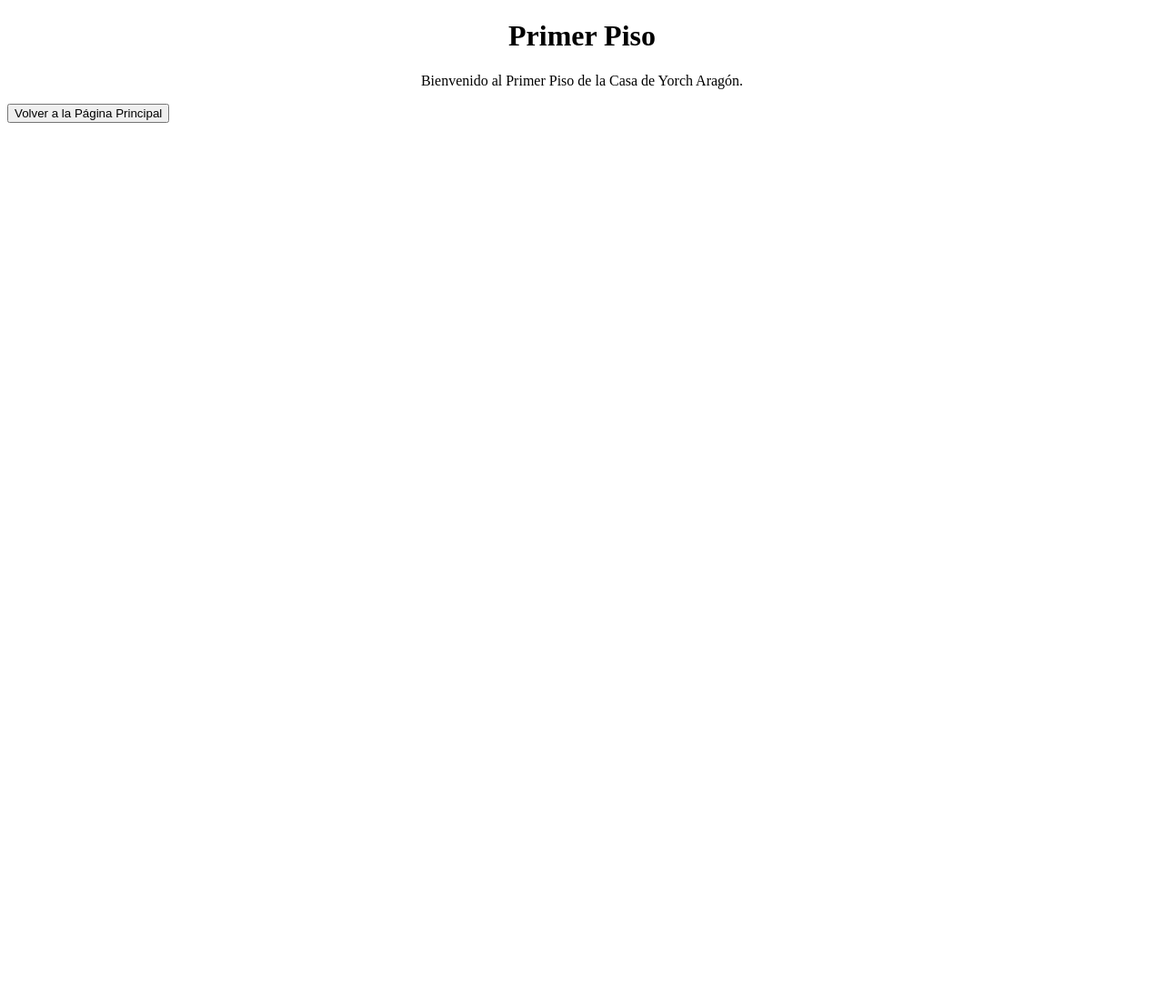
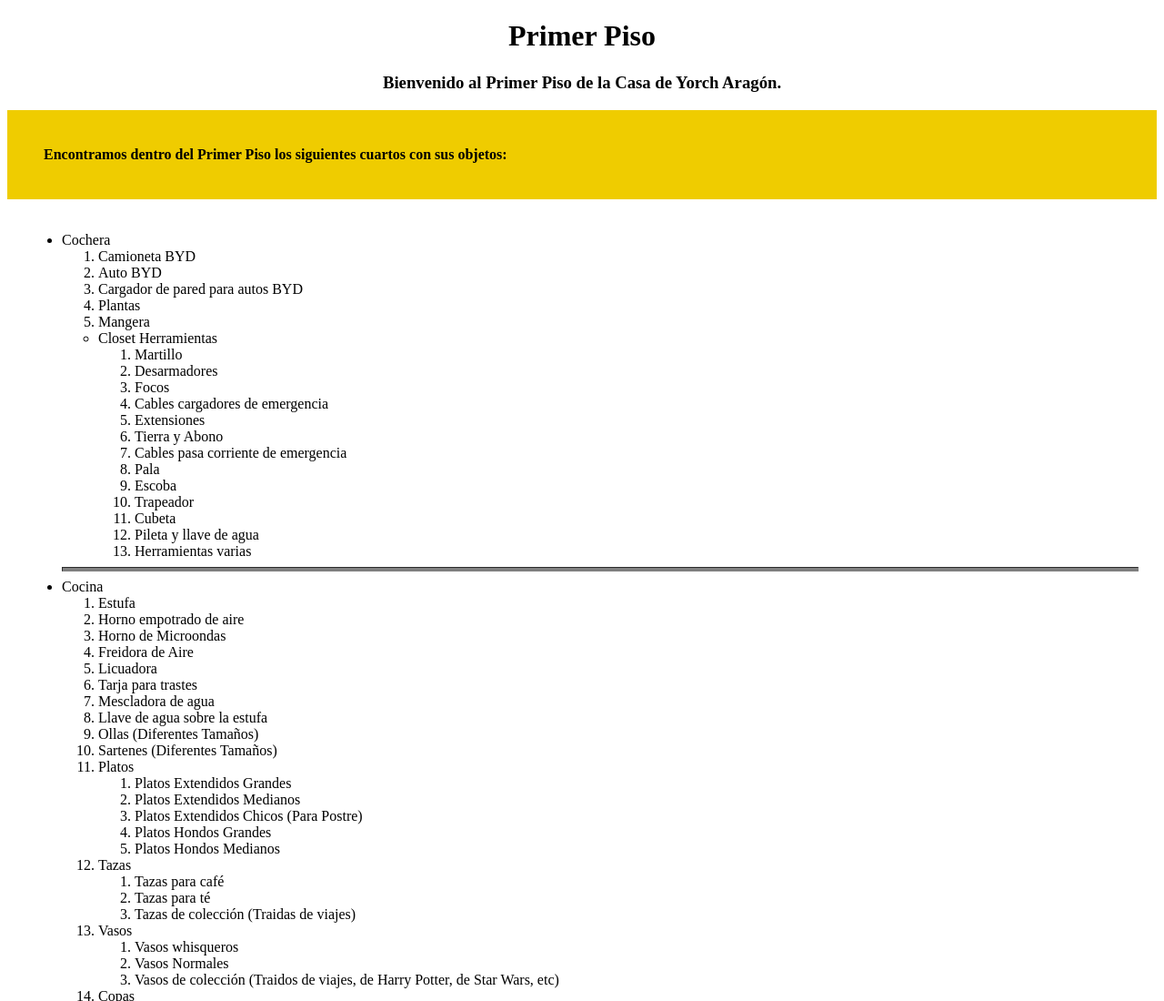
Before and after one commit to Yorch7719/Ejercicio-Mi-Casa, a plain HTML site: page Primer_Piso.html in a window 1280 px wide. Shown: the top 1100 px of the page at 91% size. Before the commit the page ends 800 px from the top, so only its background shows below. Drawn offline with Linux system fonts and the light colour scheme.

Commit message:
add: Información en Primer Piso

```diff
--- a/Primer_Piso.html
+++ b/Primer_Piso.html
@@ -8,7 +8,116 @@
 </head>
 <body>
     <h1>Primer Piso</h1>
-    <p>Bienvenido al Primer Piso de la Casa de Yorch Aragón.</p>
+    <h3>Bienvenido al Primer Piso de la Casa de Yorch Aragón.</h3>
+    <div class="primerpiso">
+        <h4>Encontramos dentro del Primer Piso los siguientes cuartos con sus objetos:</h4>
+    </div>
+    <div class="cochera">
+        <ul>
+            <li>Cochera</li>
+               <ol>
+                <li>Camioneta BYD</li>
+                <li>Auto BYD</li>
+                <li>Cargador de pared para autos BYD</li>
+                <li>Plantas</li>
+                <li>Mangera</li>
+               </ol>
+            <ul>
+                <li>Closet Herramientas</li>
+                <ol>
+                    <li>Martillo</li>
+                    <li>Desarmadores</li>
+                    <li>Focos</li>
+                    <li>Cables cargadores de emergencia</li>
+                    <li>Extensiones</li>
+                    <li>Tierra y Abono</li>
+                    <li>Cables pasa corriente de emergencia</li>
+                    <li>Pala</li>
+                    <li>Escoba</li>
+                    <li>Trapeador</li>
+                    <li>Cubeta</li>
+                    <li>Pileta y llave de agua</li>
+                    <li>Herramientas varias</li>
+                </ol>
+            </ul>
+            <hr>
+            <li>Cocina</li>
+            <ol>
+                <li>Estufa</li>
+                <li>Horno empotrado de aire</li>
+                <li>Horno de Microondas</li>
+                <li>Freidora de Aire</li>
+                <li>Licuadora</li>
+                <li>Tarja para trastes</li>
+                <li>Mescladora de agua</li>
+                <li>Llave de agua sobre la estufa</li>
+                <li>Ollas (Diferentes Tamaños)</li>
+                <li>Sartenes (Diferentes Tamaños)</li>
+                    <li>Platos</li>
+                    <ol>
+                      <li>Platos Extendidos Grandes</li>
+                      <li>Platos Extendidos Medianos</li>
+                      <li>Platos Extendidos Chicos (Para Postre)</li>
+                      <li>Platos Hondos Grandes</li>
+                      <li>Platos Hondos Medianos</li>
+                    </ol>
+                    <li>Tazas</li>
+                    <ol>
+                        <li>Tazas para café</li>
+                        <li>Tazas para té</li>
+                        <li>Tazas de colección (Traidas de viajes)</li>
+                    </ol>
+                    <li>Vasos</li>
+                    <ol>
+                        <li>Vasos whisqueros</li>
+                        <li>Vasos Normales</li>
+                        <li>Vasos de colección (Traidos de viajes, de Harry Potter, de Star Wars, etc)</li>
+                    </ol>
+                    <li>Copas</li>
+                    <ol>
+                        <li>Copas para vino tinto</li>
+                        <li>Copas para vino blanco y rosado</li>
+                        <li>Copas para Martini</li>
+                        <li>Copas para Champagne</li>
+                        <li>Copas para Digestivos</li>
+                    </ol>
+                    <li>Tarros</li>
+                    <ol>
+                        <li>Tarros para cerveza de 1 litro</li>
+                        <li>Tarros para cerveza (pints / pintas)</li>
+                        <li>Tarros para cerveza artesanal (Guinness / Stela Artois)</li>
+                    </ol>
+                    <li>Tazas de barro (para pajaretes y/o cantaritos)</li>
+                    <li>Cubiertos</li>
+                    <ol>
+                        <li>Tenedores para Ensalada</li>
+                        <li>Tenedores para Pasta</li>
+                        <li>Tenedores para Plato Fuerte</li>
+                        <li>Tenedores para Postre</li>
+                        <li>Cucharas para Sopa</li>
+                        <li>Cucharas para Pozole</li>
+                        <li>Cucharas para Postre</li>
+                        <li>Cucharas para Café y/o Té</li>
+                        <li>Cuchillos de Embarre</li>
+                        <li>Cuchillos de Corte</li>
+                        <li>Cuchillos de Mantequilla</li>
+                    </ol>
+                    <li>Cubiertos para Cocinar</li>
+                    <ol>
+                        <li>Espatula</li>
+                        <li>Globo</li>
+                        <li>Cuchillos de Chef</li>
+                        <li>Cuchillos de Pan</li>
+                        <li>Palas de Madera</li>
+                        <li>Miserables (Diferentes tamaños)</li>
+                        <li>Cucharones</li>
+                    </ol>
+                    <li>Licuadora de mano</li>
+                    <li>Tuppers de vidrio</li>
+                    <li>Pirex (Diferentes Tamaños)</li>
+            </ol>
+        </ul>
+    </div>
     <button onclick="location.href='Mi_Casa.html'">Volver a la Página Principal</button>
 </body>
 </html>
--- a/styles.css
+++ b/styles.css
@@ -1,4 +1,4 @@
-h1, p, button{
+h1, p, button, h3{
     text-align: center
 }
 .homeimg{
@@ -17,3 +17,19 @@ h1, p, button{
     padding: 20px;
     background-color: rgb(239, 204, 0);
 }
+.primerpiso, h4{
+    text-align: left;
+    margin: auto;
+    padding: 20px;
+    background-color: rgb(239, 204, 0);
+}
+.cochera{
+    text-align: left;
+    margin: auto;
+    padding: 20px;
+}
+hr{
+    height: 3px;
+    background-color: grey;
+    border-color: grey;
+}
```
Also changed, not shown: 4 other files.
